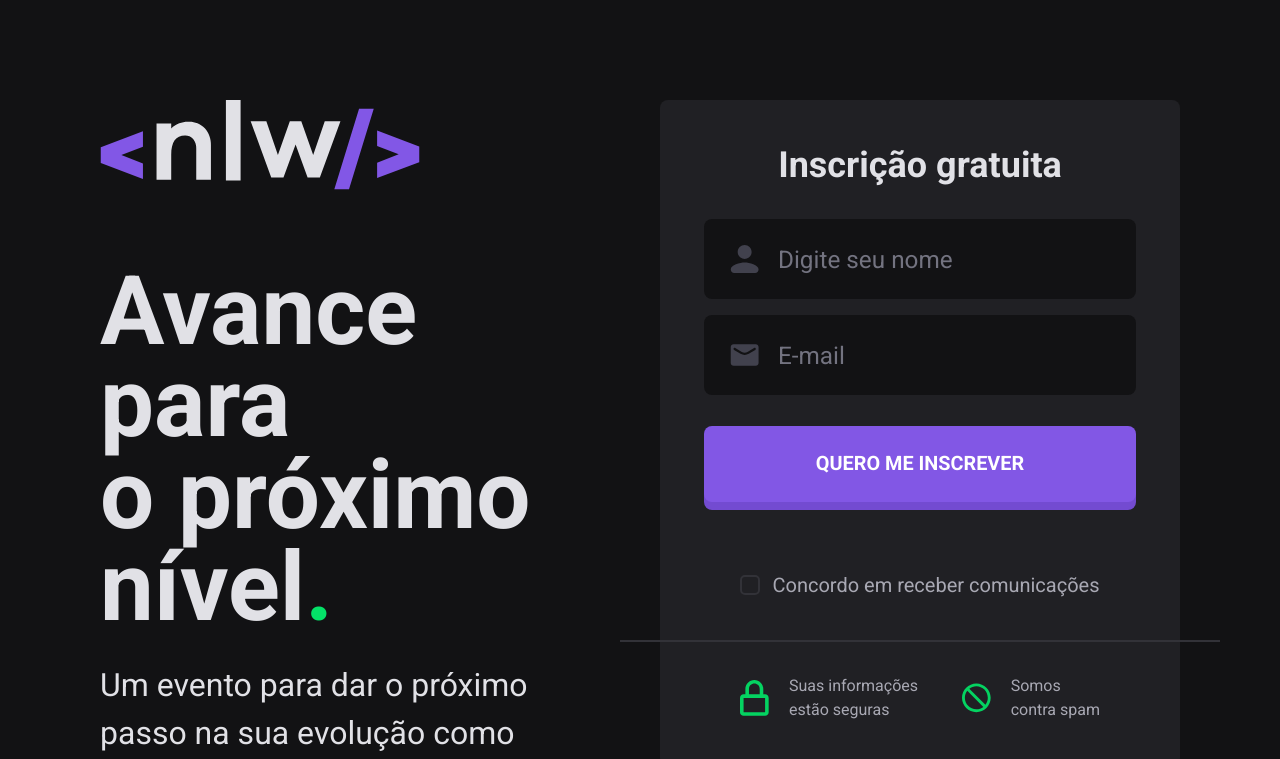
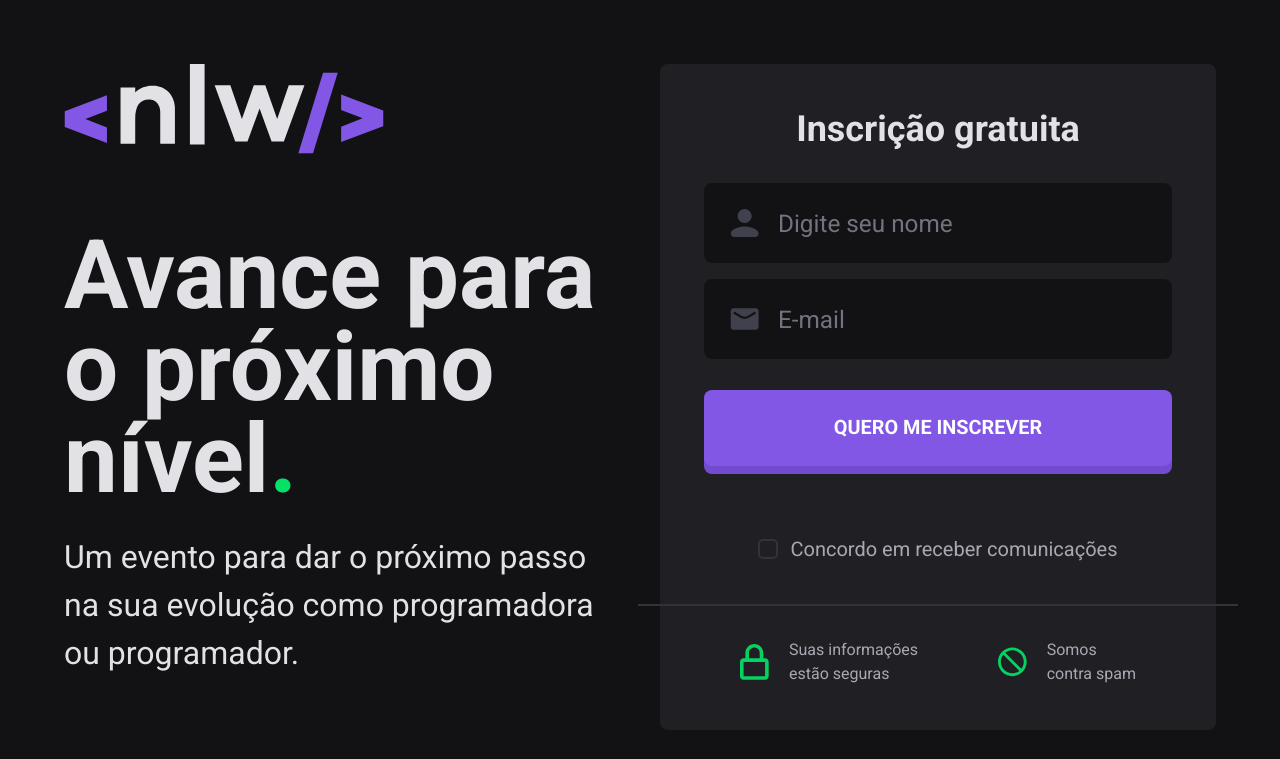
Before and after one commit to rafael-angonese/next-level-week-clone, a Next.js app: page / in a window 1280 px wide. Shown: the top 759 px of the page. Built offline with nearby package versions, Linux system fonts and the light colour scheme.

Commit message:
:lipstick: alter margin grid

```diff
--- a/src/pages/index.tsx
+++ b/src/pages/index.tsx
@@ -92,7 +92,7 @@ export default function Subscribe(): JSX.Element {
           content="https://nextlevelweek.com/og/next-level-week.png"
         />
       </Head>
-      <SimpleGrid columns={{ sm: 1, md: 1, lg: 2 }} p="100" spacing={10}>
+      <SimpleGrid columns={{ sm: 1, md: 1, lg: 2 }} p="5%" spacing={10}>
         <Flex flexDirection="column" maxW="754px" w="100%">
           <Image
             src="/assets/images/nlw-logo.svg"
```
